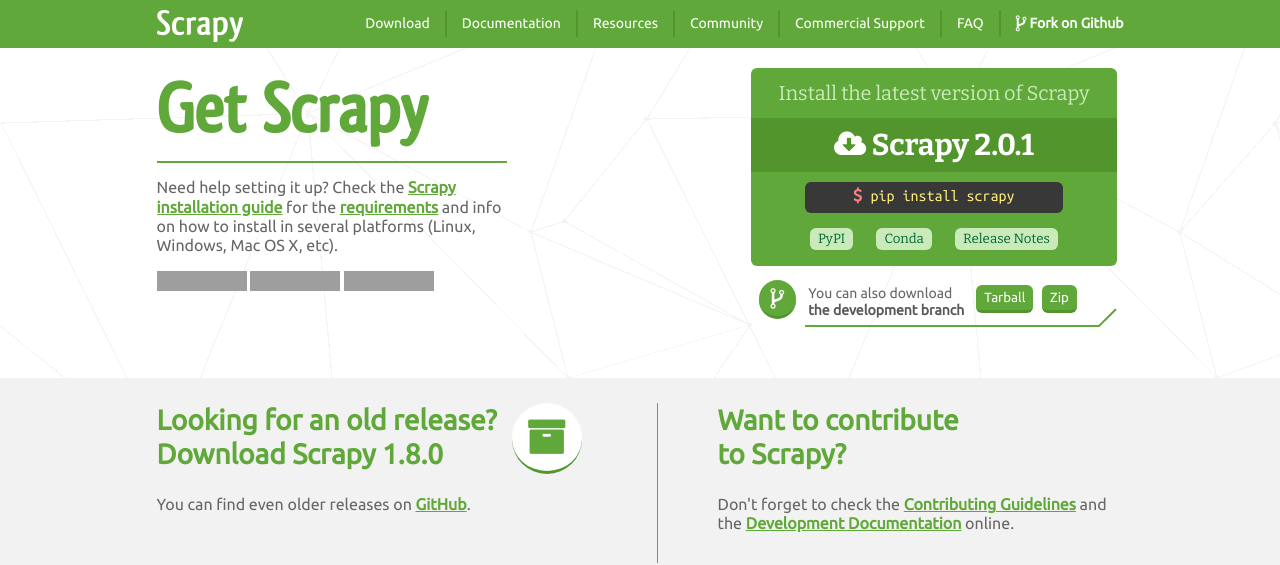
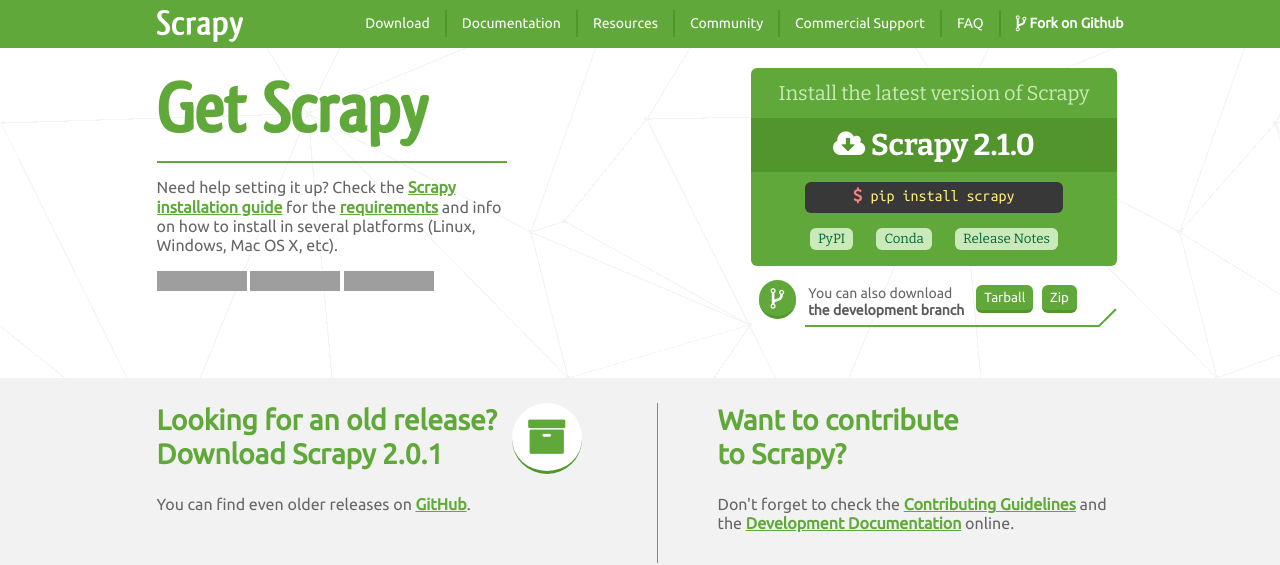
Before and after one commit to scrapy/scrapy.org, a Jekyll site: the page built from download.html, in a window 1280 px wide, cut to the strip 0-565 px from the top of the page. Built offline with Jekyll 4.4.1, drawn with Linux system fonts in a browser that asks for light colours; comment, search, counter and statistics services are not loaded; grey boxes are pictures that could not be loaded.

Commit message:
Scrapy 2.1.0 has been released

```diff
--- a/_data/scrapy.yml
+++ b/_data/scrapy.yml
@@ -1,9 +1,9 @@
 stable:
-  version: 2.0.1
+  version: 2.1.0
   rtd: latest
 oldstable:
-  version: 1.8.0
-  rtd: 1.8
+  version: 2.0.1
+  rtd: 2.0
 development:
   version: master
   rtd: master
```
